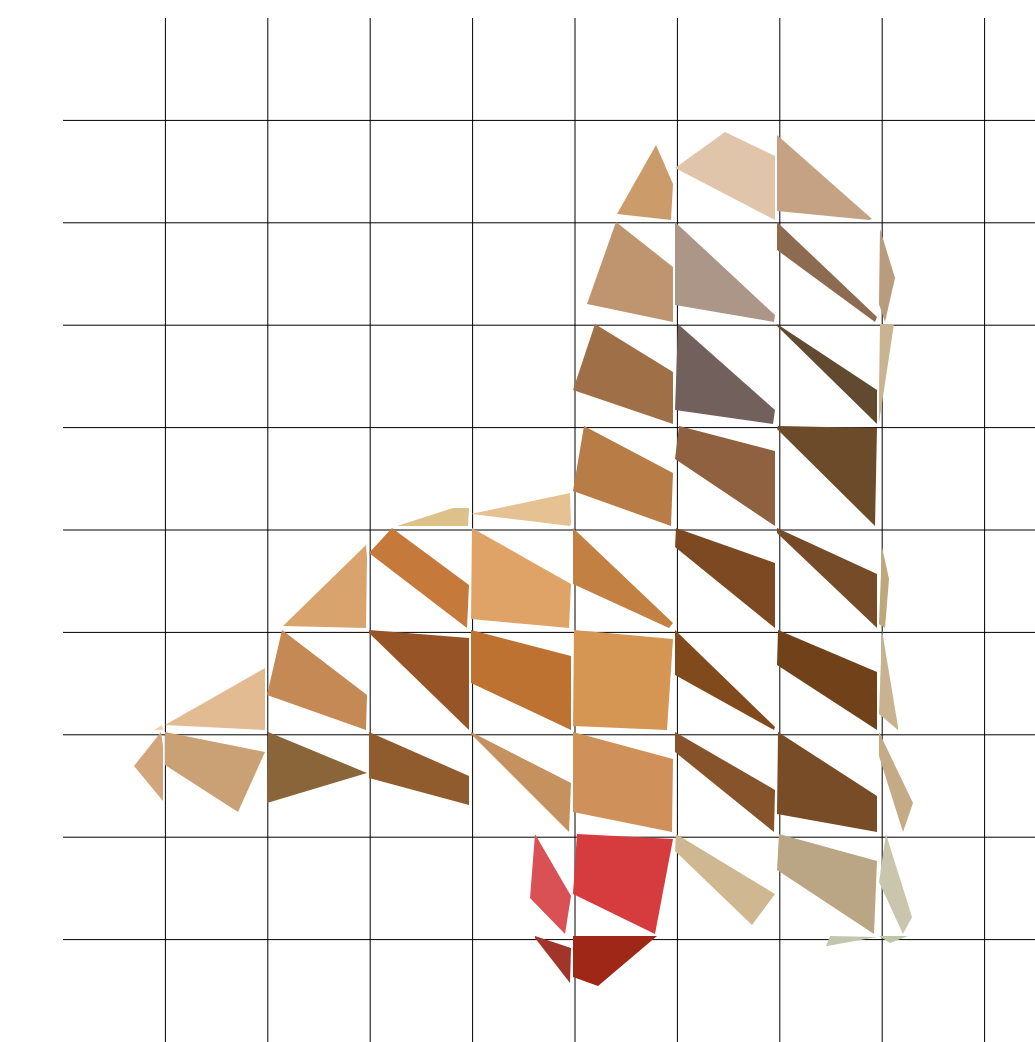
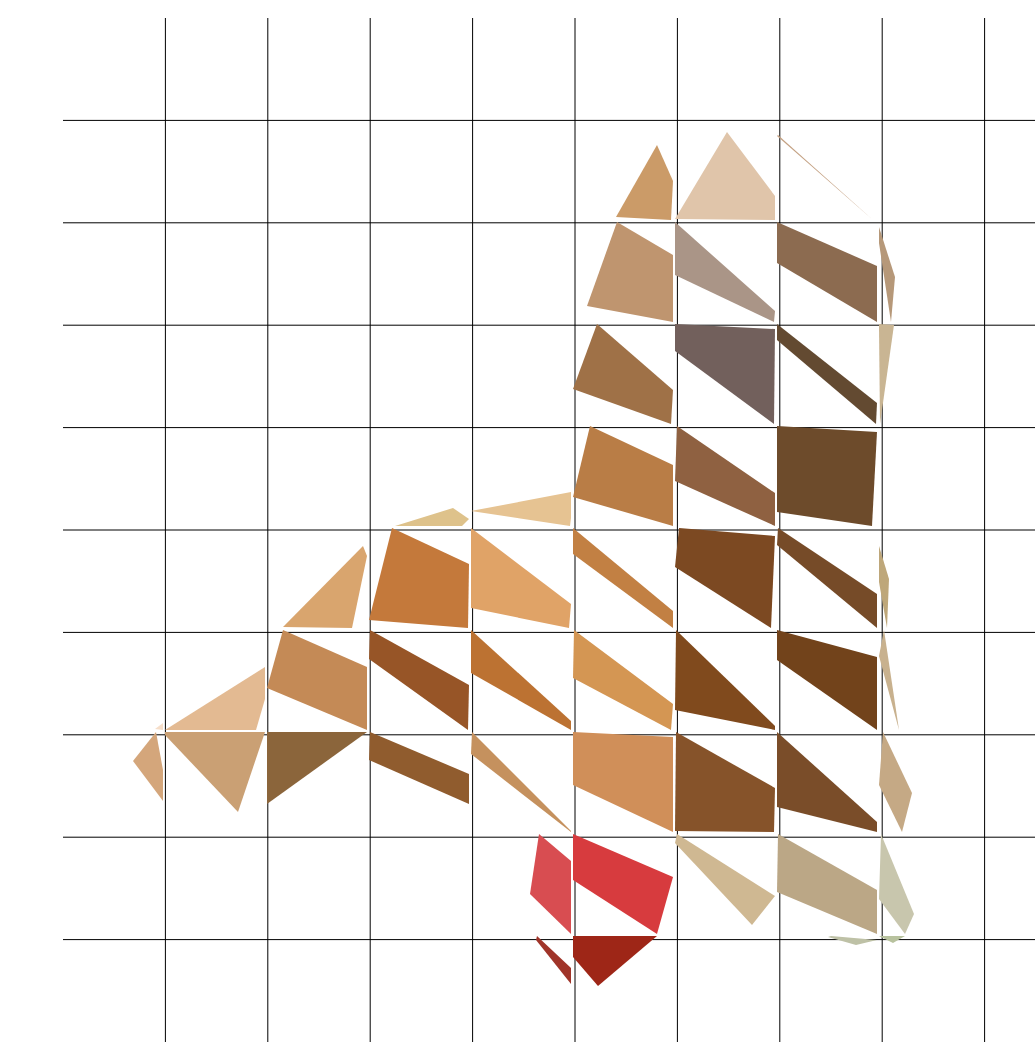
Before and after one commit to estebantj/Caso-8, a plain HTML site: page Caso8/View.html in a window 1280 px wide. Shown: the top 1042 px of the page, without its empty margins (245-1280 px from the left). Drawn offline with Linux system fonts and the light colour scheme.

Commit message:
Cambios en la funcion de mate y mutate

```diff
--- a/Caso8/View.html
+++ b/Caso8/View.html
@@ -29,57 +29,57 @@
 <line x1="0" y1="819.1999999999999" x2="1024" y2="819.1999999999999" stroke= black />
 <line x1="921.5999999999999" y1="0" x2="921.5999999999999" y2="1024" stroke= black />
 <line x1="0" y1="921.5999999999999" x2="1024" y2="921.5999999999999" stroke= black />
-<polygon points="593,127 554,196 608,202 610,166 " style="fill:rgb(203,156,105)" />
-<polygon points="662,114 612,150 712,202 712,138 " style="fill:rgb(225,197,170)" />
-<polygon points="714,117 714,193 806,202 809,201 " style="fill:rgb(197,162,131)" />
-<polygon points="553,204 524,286 610,304 610,249 " style="fill:rgb(191,149,111)" />
-<polygon points="612,204 612,287 711,304 712,297 " style="fill:rgb(171,150,136)" />
-<polygon points="714,204 714,232 812,304 814,299 " style="fill:rgb(140,107,80)" />
-<polygon points="817,211 816,286 822,304 832,260 " style="fill:rgb(185,156,125)" />
-<polygon points="508,376 508,376 508,376 508,376 " style="fill:rgb(255,249,237)" />
-<polygon points="532,306 510,372 610,406 610,354 " style="fill:rgb(159,112,71)" />
-<polygon points="615,306 612,392 710,406 712,392 " style="fill:rgb(114,96,92)" />
-<polygon points="714,306 714,308 814,406 814,372 " style="fill:rgb(98,74,48)" />
-<polygon points="817,306 816,375 816,405 831,306 " style="fill:rgb(201,180,146)" />
-<polygon points="390,490 334,508 405,508 406,490 " style="fill:rgb(221,193,139)" />
-<polygon points="507,475 408,496 507,508 508,505 " style="fill:rgb(230,194,146)" />
-<polygon points="521,408 510,473 608,508 610,455 " style="fill:rgb(184,125,70)" />
-<polygon points="616,408 612,441 712,508 712,433 " style="fill:rgb(143,97,64)" />
-<polygon points="715,408 714,411 812,508 814,410 " style="fill:rgb(108,75,42)" />
-<polygon points="303,527 220,608 303,610 304,540 " style="fill:rgb(216,163,108)" />
-<polygon points="329,510 306,535 404,610 406,567 " style="fill:rgb(197,121,59)" />
-<polygon points="409,510 408,601 506,610 508,566 " style="fill:rgb(224,163,103)" />
-<polygon points="510,510 510,566 606,610 610,605 " style="fill:rgb(194,128,67)" />
-<polygon points="613,510 612,529 712,610 712,545 " style="fill:rgb(124,73,34)" />
-<polygon points="714,510 714,515 814,610 814,556 " style="fill:rgb(117,75,40)" />
-<polygon points="819,529 816,606 822,610 826,561 " style="fill:rgb(191,167,124)" />
-<polygon points="99,707 91,712 100,712 100,711 " style="fill:rgb(240,209,183)" />
-<polygon points="202,650 102,707 202,712 202,712 " style="fill:rgb(227,187,147)" />
-<polygon points="219,612 204,677 303,712 304,677 " style="fill:rgb(196,137,85)" />
-<polygon points="306,612 306,615 406,712 406,620 " style="fill:rgb(151,85,39)" />
-<polygon points="408,612 408,665 508,712 508,638 " style="fill:rgb(189,114,50)" />
-<polygon points="511,612 510,708 604,712 610,621 " style="fill:rgb(213,150,84)" />
-<polygon points="612,612 612,657 711,712 712,709 " style="fill:rgb(128,74,29)" />
-<polygon points="715,612 714,647 814,712 814,654 " style="fill:rgb(113,66,26)" />
-<polygon points="819,612 816,696 835,712 835,709 " style="fill:rgb(201,178,144)" />
-<polygon points="98,714 71,748 100,783 100,728 " style="fill:rgb(211,165,123)" />
-<polygon points="102,714 102,747 175,794 202,734 " style="fill:rgb(202,161,117)" />
-<polygon points="205,714 204,782 204,785 304,755 " style="fill:rgb(139,101,58)" />
-<polygon points="306,714 306,760 406,787 406,758 " style="fill:rgb(144,92,46)" />
-<polygon points="408,714 408,716 506,814 508,765 " style="fill:rgb(197,145,94)" />
-<polygon points="510,714 510,794 609,814 610,741 " style="fill:rgb(208,144,89)" />
-<polygon points="612,714 612,734 711,814 712,772 " style="fill:rgb(134,83,42)" />
-<polygon points="715,714 714,796 814,814 814,778 " style="fill:rgb(121,76,40)" />
-<polygon points="816,714 816,738 840,814 850,785 " style="fill:rgb(197,170,134)" />
-<polygon points="472,816 467,880 502,916 508,878 " style="fill:rgb(218,81,85)" />
-<polygon points="514,816 510,876 592,916 610,821 " style="fill:rgb(214,59,61)" />
-<polygon points="613,816 612,833 689,907 712,876 " style="fill:rgb(207,184,145)" />
-<polygon points="716,816 714,852 811,916 814,843 " style="fill:rgb(186,166,133)" />
-<polygon points="823,816 816,864 840,916 849,899 " style="fill:rgb(201,198,173)" />
-<polygon points="472,918 472,920 507,965 508,930 " style="fill:rgb(161,53,41)" />
-<polygon points="510,918 510,959 535,968 594,918 " style="fill:rgb(159,39,24)" />
-<polygon points="767,918 763,928 764,928 814,919 " style="fill:rgb(195,198,173)" />
-<polygon points="816,918 816,918 827,925 845,918 " style="fill:rgb(189,199,166)" />
+<polygon points="594,127 553,199 608,202 610,163 " style="fill:rgb(203,155,104)" />
+<polygon points="664,114 612,201 712,202 712,178 " style="fill:rgb(224,197,170)" />
+<polygon points="715,117 714,118 810,202 810,202 " style="fill:rgb(196,161,131)" />
+<polygon points="554,204 524,288 610,304 610,237 " style="fill:rgb(191,149,111)" />
+<polygon points="612,204 612,257 711,304 712,293 " style="fill:rgb(170,149,135)" />
+<polygon points="714,204 714,245 814,304 814,248 " style="fill:rgb(140,107,80)" />
+<polygon points="816,209 816,225 828,304 832,259 " style="fill:rgb(182,152,121)" />
+<polygon points="508,374 508,374 508,377 508,377 " style="fill:rgb(255,249,235)" />
+<polygon points="534,306 510,371 608,406 610,372 " style="fill:rgb(159,113,71)" />
+<polygon points="612,306 612,333 711,406 712,311 " style="fill:rgb(114,96,92)" />
+<polygon points="714,306 714,322 813,406 814,385 " style="fill:rgb(99,74,49)" />
+<polygon points="816,306 816,310 817,406 831,307 " style="fill:rgb(201,181,147)" />
+<polygon points="390,490 332,508 399,508 406,501 " style="fill:rgb(222,194,139)" />
+<polygon points="508,474 408,493 507,508 508,500 " style="fill:rgb(230,195,146)" />
+<polygon points="527,408 510,479 610,508 610,447 " style="fill:rgb(185,125,70)" />
+<polygon points="614,408 612,463 712,508 712,475 " style="fill:rgb(143,97,65)" />
+<polygon points="714,408 714,494 809,508 814,414 " style="fill:rgb(109,75,43)" />
+<polygon points="300,528 220,609 289,610 304,538 " style="fill:rgb(217,165,110)" />
+<polygon points="329,510 306,602 405,610 406,546 " style="fill:rgb(196,121,59)" />
+<polygon points="408,510 408,590 506,610 508,586 " style="fill:rgb(224,163,103)" />
+<polygon points="510,510 510,536 610,610 610,593 " style="fill:rgb(194,128,67)" />
+<polygon points="616,510 612,549 708,610 712,518 " style="fill:rgb(124,73,34)" />
+<polygon points="715,510 714,527 814,610 814,576 " style="fill:rgb(118,75,40)" />
+<polygon points="816,528 816,564 824,610 826,561 " style="fill:rgb(190,167,122)" />
+<polygon points="100,705 92,711 100,712 100,707 " style="fill:rgb(246,222,201)" />
+<polygon points="202,649 102,712 193,712 202,681 " style="fill:rgb(227,186,146)" />
+<polygon points="220,612 204,670 304,712 304,649 " style="fill:rgb(196,138,86)" />
+<polygon points="307,612 306,641 405,712 406,667 " style="fill:rgb(151,85,39)" />
+<polygon points="408,612 408,655 508,712 508,703 " style="fill:rgb(188,114,50)" />
+<polygon points="511,612 510,660 608,712 610,686 " style="fill:rgb(212,150,83)" />
+<polygon points="613,612 612,692 712,712 712,708 " style="fill:rgb(128,74,29)" />
+<polygon points="714,612 714,642 814,712 814,639 " style="fill:rgb(114,67,27)" />
+<polygon points="821,612 816,638 836,712 836,712 " style="fill:rgb(200,177,142)" />
+<polygon points="93,714 70,743 100,783 100,752 " style="fill:rgb(212,166,123)" />
+<polygon points="102,714 102,717 175,794 202,714 " style="fill:rgb(202,160,116)" />
+<polygon points="204,714 204,716 204,786 304,714 " style="fill:rgb(139,101,59)" />
+<polygon points="307,714 306,742 406,786 406,756 " style="fill:rgb(144,92,46)" />
+<polygon points="409,714 408,736 508,814 508,813 " style="fill:rgb(197,145,94)" />
+<polygon points="510,714 510,767 610,814 610,719 " style="fill:rgb(208,143,89)" />
+<polygon points="613,714 612,813 711,814 712,770 " style="fill:rgb(134,83,42)" />
+<polygon points="714,714 714,789 814,814 814,804 " style="fill:rgb(122,77,41)" />
+<polygon points="820,714 816,767 839,814 849,775 " style="fill:rgb(197,169,133)" />
+<polygon points="476,816 467,876 508,916 508,843 " style="fill:rgb(216,77,81)" />
+<polygon points="510,816 510,862 594,916 610,859 " style="fill:rgb(215,59,62)" />
+<polygon points="614,816 612,825 689,907 712,878 " style="fill:rgb(207,184,146)" />
+<polygon points="715,816 714,874 814,916 814,872 " style="fill:rgb(187,167,134)" />
+<polygon points="818,816 816,881 842,916 851,896 " style="fill:rgb(200,198,173)" />
+<polygon points="474,918 473,922 508,966 508,950 " style="fill:rgb(160,52,41)" />
+<polygon points="510,918 510,939 535,968 594,918 " style="fill:rgb(158,38,23)" />
+<polygon points="768,918 765,919 793,927 814,922 " style="fill:rgb(190,193,166)" />
+<polygon points="816,918 816,918 830,925 842,918 " style="fill:rgb(184,194,158)" />
          </svg>
      </body>
  </html>
```
Also changed, not shown: 1 other file.
